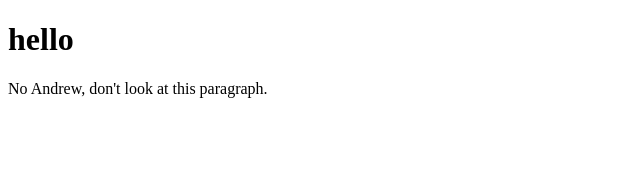
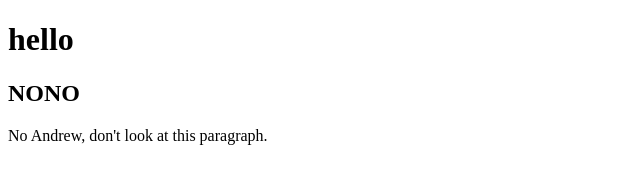
Before and after one commit to jkuei/iat339, a plain HTML site: page index.html in a window 1280 px wide. Shown: the whole page, without its empty margins (0-640 px from the left). Drawn offline with Linux system fonts and the light colour scheme.

Commit message:
adding in second header

```diff
--- a/index.html
+++ b/index.html
@@ -7,6 +7,7 @@
 	<body>
 
 		<h1>hello</h1>
+		<h2>NONO</h2>
 		<p>No Andrew, don't look at this paragraph.</p>
 	</body>
 </html>
```
